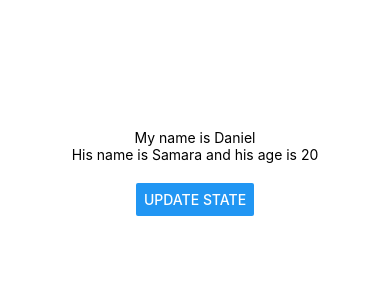
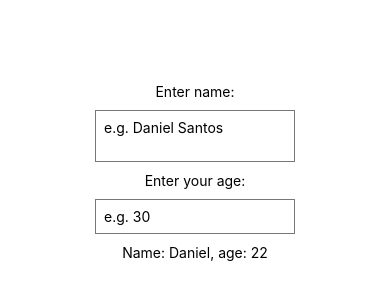
Before and after one commit to DanielSant/FilmesApp, a React Native app: screen / in a window 390 px wide. Shown: the part 250-550 px from the top of the page. Built offline with nearby package versions, Linux system fonts and the light colour scheme.

Commit message:
Text input

```diff
--- a/App.js
+++ b/App.js
@@ -1,22 +1,27 @@
 import React, { useState } from 'react';
-import { StyleSheet, Text, View, Button } from 'react-native';
+import { StyleSheet, Text, View, TextInput } from 'react-native';
 
 export default function App() {
   const [name, setName] = useState('Daniel');
-  const [person, setPerson] = useState({ name: 'Samara', age: 20 });
-
-  const clickHandler = () => {
-    setName('Daniel Santos');
-    setPerson({ name: 'Samara Santos', age: 20 });
-  }
+  const [age, setAge] = useState('22');
 
   return (
     <View style={styles.container}>
-      <Text>My name is {name}</Text>
-      <Text>His name is {person.name} and his age is {person.age}</Text>
-      <View style={styles.buttonContainer}>
-        <Button title='Update state' onPress={clickHandler} />
-      </View>
+      <Text>Enter name:</Text>
+      <TextInput
+        multiline
+        style={styles.input}
+        placeholder='e.g. Daniel Santos'
+        onChangeText={(val) => setName(val)} />
+
+      <Text>Enter your age:</Text>
+      <TextInput
+        keyboardType='numeric'
+        style={styles.input}
+        placeholder='e.g. 30'
+        onChangeText={(val) => setAge(val)} />
+
+      <Text>Name: {name}, age: {age}</Text>
     </View>
   );
 }
@@ -28,7 +33,11 @@
     alignItems: 'center',
     justifyContent: 'center',
   },
-  buttonContainer: {
-    marginTop: 20
+  input: {
+    borderWidth: 1,
+    borderColor: '#777',
+    padding: 8,
+    margin: 10,
+    width: 200,
   }
 });
```
